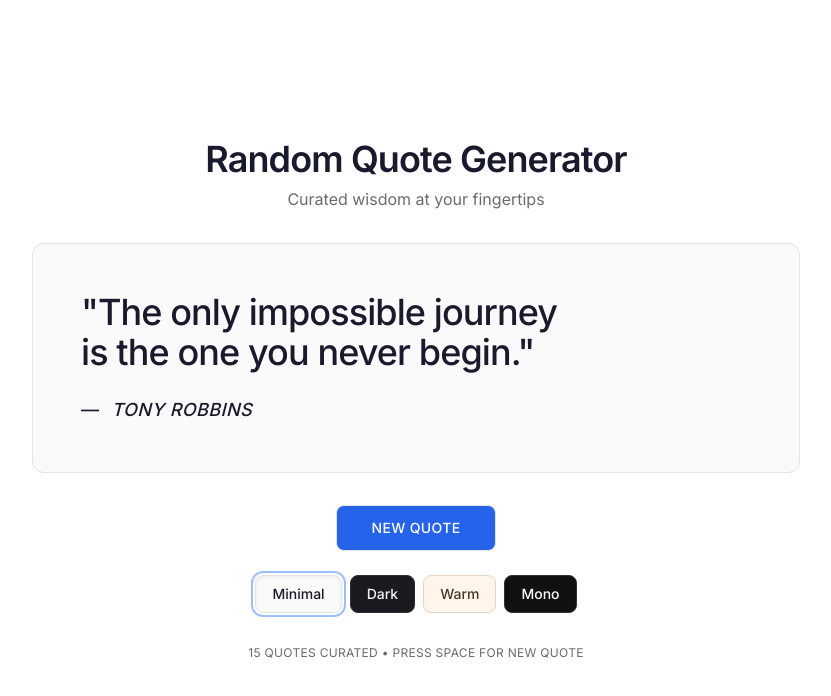
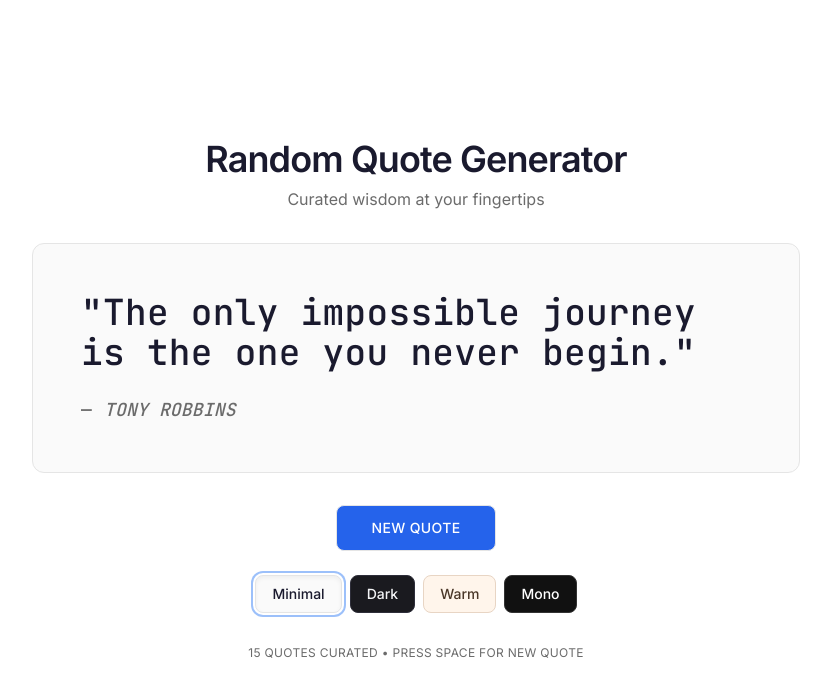
Before and after one commit to yangjjun0693/quote-generator, a React (Vite) app: page / in a window 1280 px wide. Shown: the top 696 px of the page, without its empty margins (224-1055 px from the left). Built offline with nearby package versions, Linux system fonts and the light colour scheme.

Commit message:
Add FIDS-style scramble animation to quote text

```diff
--- a/src/App.jsx
+++ b/src/App.jsx
@@ -1,4 +1,5 @@
 import { useState, useCallback, useEffect } from 'react'
+import { ScrambleText } from './components/ScrambleText'
 
 const QUOTES = [
   { text: "The only way to do great work is to love what you do.", author: "Steve Jobs" },
@@ -74,11 +75,17 @@ function getRandomQuote(excludeIndex) {
 function QuoteCard({ quote, theme, className = '' }) {
   const t = THEMES[theme]
   return (
-    <blockquote className={`quote-card ${t.card} ${t.text} ${className} animate-slide-up`} role="quote" aria-live="polite">
-      <p className="quote-text text-balance">"{quote.text}"</p>
-      <footer className="quote-author {t.textMuted} flex items-center gap-3">
+    <blockquote className={`quote-card ${t.card} ${t.text} ${className}`} role="quote" aria-live="polite">
+      <p className="quote-text text-balance fids-text">
+        <span aria-hidden="true">"</span>
+        <ScrambleText text={quote.text} as="span" />
+        <span aria-hidden="true">"</span>
+      </p>
+      <footer className={`quote-author ${t.textMuted} flex items-center gap-3 fids-text`}>
         <span aria-hidden="true">—</span>
-        <cite>{quote.author}</cite>
+        <cite>
+          <ScrambleText text={quote.author} as="span" />
+        </cite>
       </footer>
     </blockquote>
   )
@@ -127,20 +134,14 @@ export default function App() {
   const [currentTheme, setCurrentTheme] = useState('minimal')
   const [currentQuote, setCurrentQuote] = useState(null)
   const [currentQuoteIndex, setCurrentQuoteIndex] = useState(-1)
-  const [isLoading, setIsLoading] = useState(false)
 
   const theme = THEMES[currentTheme]
 
   const handleNewQuote = useCallback(() => {
-    if (isLoading) return
-    setIsLoading(true)
-    setTimeout(() => {
-      const { quote, index } = getRandomQuote(currentQuoteIndex)
-      setCurrentQuote(quote)
-      setCurrentQuoteIndex(index)
-      setIsLoading(false)
-    }, 150)
-  }, [currentQuoteIndex, isLoading])
+    const { quote, index } = getRandomQuote(currentQuoteIndex)
+    setCurrentQuote(quote)
+    setCurrentQuoteIndex(index)
+  }, [currentQuoteIndex])
 
   useEffect(() => {
     const { quote, index } = getRandomQuote(-1)
@@ -184,7 +185,6 @@ export default function App() {
         <div className="w-full flex flex-col items-center gap-6 animate-fade-in">
           <NewQuoteButton
             onClick={handleNewQuote}
-            disabled={isLoading}
             theme={currentTheme}
           />
 
--- /dev/null
+++ b/src/components/ScrambleText.jsx
@@ -0,0 +1,86 @@
+import { useState, useEffect, useRef } from 'react'
+
+const CHARS = 'ABCDEFGHIJKLMNOPQRSTUVWXYZabcdefghijklmnopqrstuvwxyz0123456789!@#$%^&*()_+-=[]{}|;:,.<>?/~'
+
+function getRandomChar() {
+  return CHARS[Math.floor(Math.random() * CHARS.length)]
+}
+
+export function useScramble(text, options = {}) {
+  const {
+    duration = 600,
+    speed = 30,
+    startDelay = 0,
+  } = options
+
+  const [displayText, setDisplayText] = useState(text)
+  const animationRef = useRef(null)
+  const startTimeRef = useRef(null)
+  const targetTextRef = useRef(text)
+
+  useEffect(() => {
+    targetTextRef.current = text
+
+    if (!text) {
+      setDisplayText('')
+      return
+    }
+
+    if (animationRef.current) {
+      cancelAnimationFrame(animationRef.current)
+    }
+
+    const animate = (timestamp) => {
+      if (!startTimeRef.current) {
+        startTimeRef.current = timestamp + startDelay
+      }
+
+      const elapsed = timestamp - startTimeRef.current
+
+      if (elapsed < 0) {
+        animationRef.current = requestAnimationFrame(animate)
+        return
+      }
+
+      const progress = Math.min(elapsed / duration, 1)
+      const target = targetTextRef.current
+
+      let result = ''
+      for (let i = 0; i < target.length; i++) {
+        const charProgress = (progress * target.length) - i
+        if (charProgress >= 1) {
+          result += target[i]
+        } else if (charProgress > 0) {
+          result += getRandomChar()
+        } else {
+          result += target[i]
+        }
+      }
+
+      setDisplayText(result)
+
+      if (progress < 1) {
+        animationRef.current = requestAnimationFrame(animate)
+      } else {
+        setDisplayText(target)
+        startTimeRef.current = null
+      }
+    }
+
+    animationRef.current = requestAnimationFrame(animate)
+
+    return () => {
+      if (animationRef.current) {
+        cancelAnimationFrame(animationRef.current)
+      }
+      startTimeRef.current = null
+    }
+  }, [text, duration, startDelay])
+
+  return displayText
+}
+
+export function ScrambleText({ text, className = '', as: Component = 'span' }) {
+  const displayText = useScramble(text, { duration: 700 })
+  return <Component className={className}>{displayText}</Component>
+}
--- a/src/index.css
+++ b/src/index.css
@@ -54,4 +54,11 @@
   .text-balance {
     text-wrap: balance;
   }
+
+  .fids-text {
+    font-family: 'JetBrains Mono', ui-monospace, Consolas, monospace;
+    font-variant-numeric: tabular-nums;
+    font-feature-settings: 'tnum' 1, 'zero' 1;
+    letter-spacing: 0.01em;
+  }
 }
```
